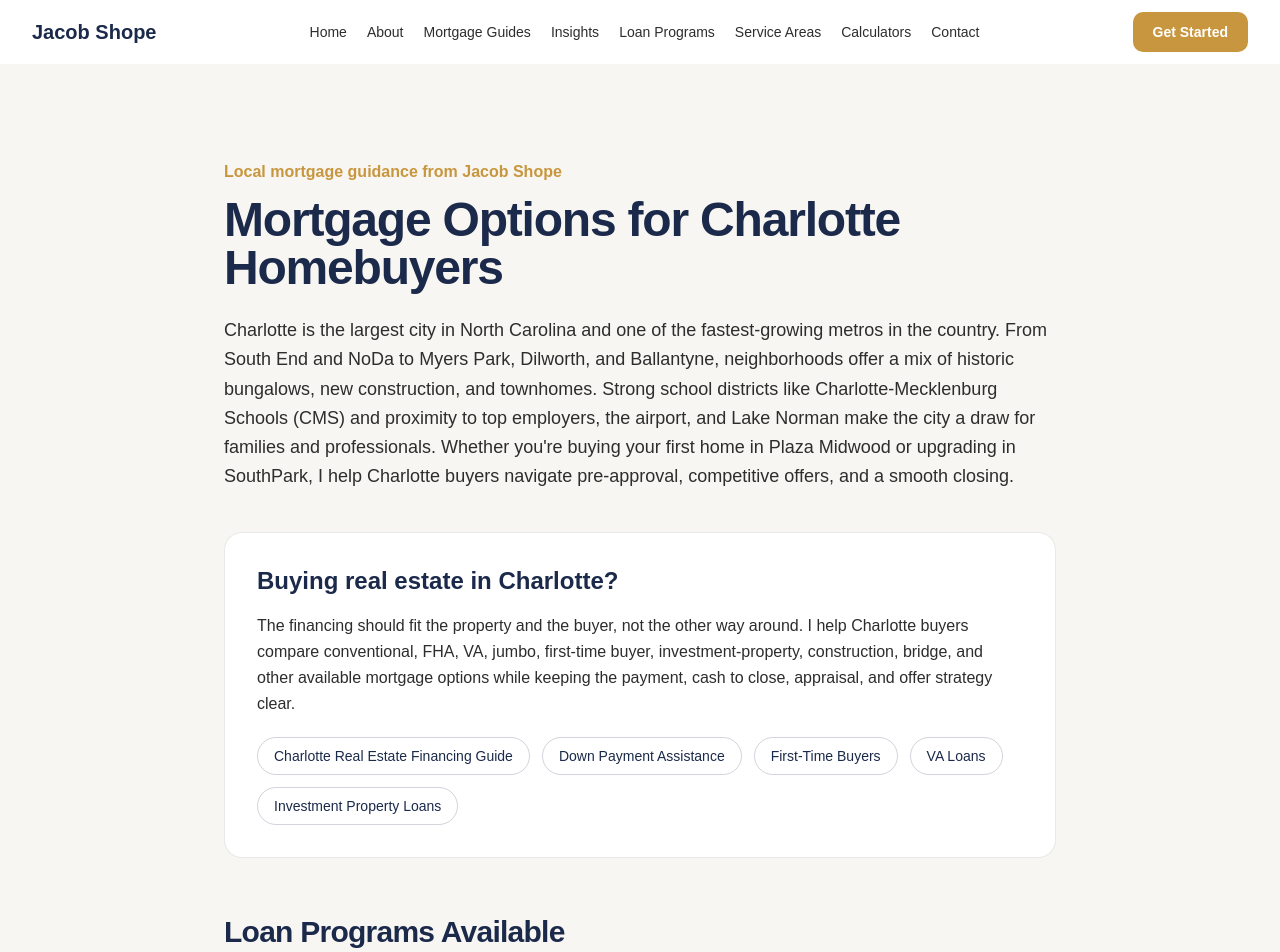
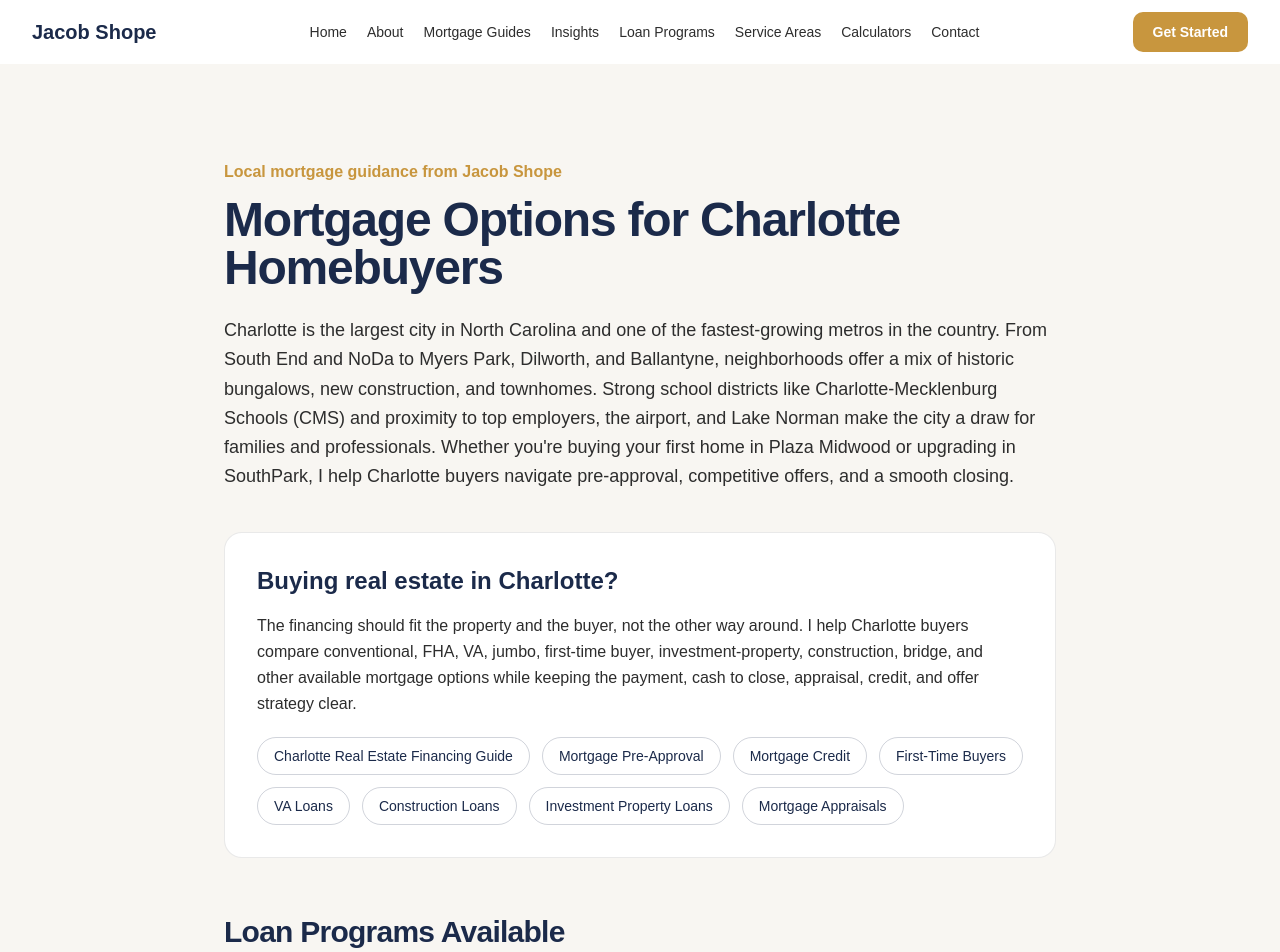
Before and after one commit to JLshope12/jacob-shope-mortgage, a Next.js app: page /service-areas/charlotte in a window 1280 px wide. Shown: the top 952 px of the page. Built offline with nearby package versions, Linux system fonts and the light colour scheme.

Commit message:
Strengthen Charlotte and Lake Norman authority hubs with core mortgage guide links

```diff
--- a/app/service-areas/[slug]/page.tsx
+++ b/app/service-areas/[slug]/page.tsx
@@ -139,14 +139,17 @@ export default async function ServiceAreaPage({ params }: Props) {
           <section className="mt-10 rounded-2xl border border-charcoal/10 bg-white p-6 md:p-8">
             <h2 className="text-2xl font-bold text-navy">Buying real estate in Charlotte?</h2>
             <p className="mt-4 leading-relaxed text-charcoal">
-              The financing should fit the property and the buyer, not the other way around. I help Charlotte buyers compare conventional, FHA, VA, jumbo, first-time buyer, investment-property, construction, bridge, and other available mortgage options while keeping the payment, cash to close, appraisal, and offer strategy clear.
+              The financing should fit the property and the buyer, not the other way around. I help Charlotte buyers compare conventional, FHA, VA, jumbo, first-time buyer, investment-property, construction, bridge, and other available mortgage options while keeping the payment, cash to close, appraisal, credit, and offer strategy clear.
             </p>
             <div className="mt-5 flex flex-wrap gap-3 text-sm font-medium">
               <Link href="/charlotte-home-buying-mortgage-guide" className="rounded-full border border-navy/20 px-4 py-2 text-navy hover:border-gold hover:text-gold">Charlotte Real Estate Financing Guide</Link>
-              <Link href="/down-payment-assistance-charlotte" className="rounded-full border border-navy/20 px-4 py-2 text-navy hover:border-gold hover:text-gold">Down Payment Assistance</Link>
+              <Link href="/mortgage-preapproval-charlotte" className="rounded-full border border-navy/20 px-4 py-2 text-navy hover:border-gold hover:text-gold">Mortgage Pre-Approval</Link>
+              <Link href="/mortgage-credit-score-charlotte" className="rounded-full border border-navy/20 px-4 py-2 text-navy hover:border-gold hover:text-gold">Mortgage Credit</Link>
               <Link href="/first-time-homebuyer-charlotte" className="rounded-full border border-navy/20 px-4 py-2 text-navy hover:border-gold hover:text-gold">First-Time Buyers</Link>
               <Link href="/va-loans-charlotte" className="rounded-full border border-navy/20 px-4 py-2 text-navy hover:border-gold hover:text-gold">VA Loans</Link>
+              <Link href="/construction-loans-charlotte" className="rounded-full border border-navy/20 px-4 py-2 text-navy hover:border-gold hover:text-gold">Construction Loans</Link>
               <Link href="/investment-property-loans-charlotte" className="rounded-full border border-navy/20 px-4 py-2 text-navy hover:border-gold hover:text-gold">Investment Property Loans</Link>
+              <Link href="/mortgage-appraisal-charlotte" className="rounded-full border border-navy/20 px-4 py-2 text-navy hover:border-gold hover:text-gold">Mortgage Appraisals</Link>
             </div>
           </section>
         )}
@@ -155,7 +158,7 @@ export default async function ServiceAreaPage({ params }: Props) {
           <section className="mt-10 rounded-2xl border border-charcoal/10 bg-white p-6 md:p-8">
             <h2 className="text-2xl font-bold text-navy">Mortgage guidance across the Lake Norman corridor</h2>
             <p className="mt-4 leading-relaxed text-charcoal">
-              Lake Norman financing can look very different depending on the property. Buyers may be comparing an inland single-family home, new construction, a condominium, a higher-priced property, or an investment property. I help buyers and homeowners across Huntersville, Cornelius, Davidson, Mooresville, and the surrounding lake area compare the financing structure, payment, appraisal considerations, and cash needed before making the next move.
+              Lake Norman financing can look very different depending on the property. Buyers may be comparing an inland single-family home, new construction, a condominium, a higher-priced property, or an investment property. I help buyers and homeowners across Huntersville, Cornelius, Davidson, Mooresville, and the surrounding lake area compare the financing structure, payment, credit, appraisal considerations, and cash needed before making the next move.
             </p>
             <div className="mt-6 flex flex-wrap gap-3 text-sm font-medium">
               <Link href="/service-areas/huntersville" className="rounded-full border border-navy/20 px-4 py-2 text-navy hover:border-gold hover:text-gold">Huntersville</Link>
@@ -165,6 +168,8 @@ export default async function ServiceAreaPage({ params }: Props) {
             </div>
             <div className="mt-4 flex flex-wrap gap-3 text-sm font-medium">
               <Link href="/mortgage-preapproval-charlotte" className="rounded-full border border-navy/20 px-4 py-2 text-navy hover:border-gold hover:text-gold">Mortgage Pre-Approval</Link>
+              <Link href="/mortgage-credit-score-charlotte" className="rounded-full border border-navy/20 px-4 py-2 text-navy hover:border-gold hover:text-gold">Mortgage Credit</Link>
+              <Link href="/first-time-homebuyer-charlotte" className="rounded-full border border-navy/20 px-4 py-2 text-navy hover:border-gold hover:text-gold">First-Time Buyers</Link>
               <Link href="/va-loans-charlotte" className="rounded-full border border-navy/20 px-4 py-2 text-navy hover:border-gold hover:text-gold">VA Loans</Link>
               <Link href="/construction-loans-charlotte" className="rounded-full border border-navy/20 px-4 py-2 text-navy hover:border-gold hover:text-gold">Construction Loans</Link>
               <Link href="/investment-property-loans-charlotte" className="rounded-full border border-navy/20 px-4 py-2 text-navy hover:border-gold hover:text-gold">Investment Property Loans</Link>
```
